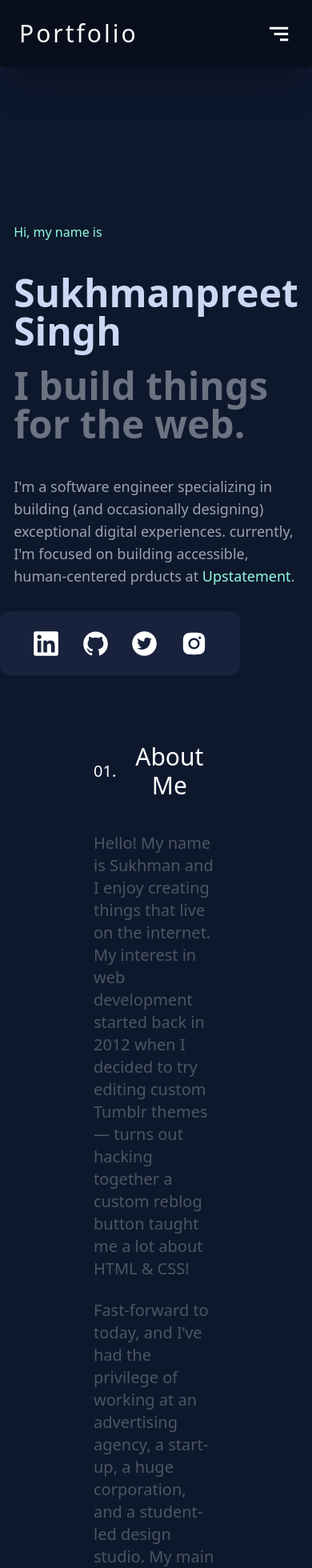
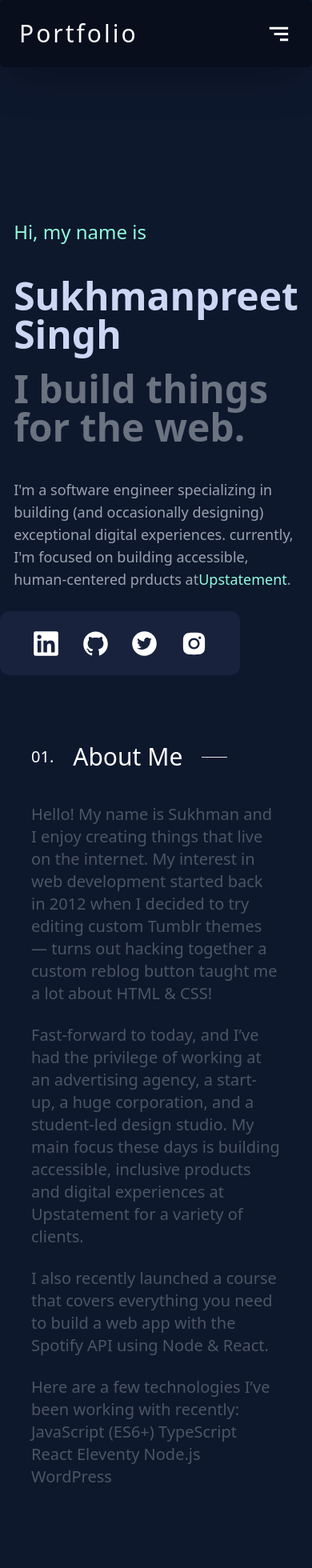
Before and after one commit to gillsukhman209/SinghPortfolio, a Next.js app: page / in a window 390 px wide. Shown: the top 1960 px of the page at 80% size. Built offline with nearby package versions, Linux system fonts and the light colour scheme.

Commit message:
made about page responsive

```diff
--- a/pages/About.js
+++ b/pages/About.js
@@ -4,13 +4,13 @@ function About() {
   return (
     <div className="w-full h-screen  ">
       <div className="es:-mt-96  w-full flex items-center xs:justify-between  justify-center h-full flex-col gap-20">
-        <div className="max-w-[40%] flex flex-col gap-10 text-xl text-gray-600">
+        <div className=" max-w-[80%] md:max-w-[40%] xl:max-w-[30%] flex flex-col gap-10 text-xl text-gray-600">
           <h1 className="text-3xl text-white text-center  ">
             <div className="flex gap-6 items-center">
               <span className="text-xl">01.</span>
-              <h1>About Me</h1>
+              <h1 className="text-">About Me</h1>
 
-              <hr className="w-[60%]" />
+              <hr className=" w-[10%] sm:w-[60%]" />
             </div>
           </h1>
           <p className="text-left flex flex-col gap-6">
--- a/pages/Home.js
+++ b/pages/Home.js
@@ -4,7 +4,9 @@ function Home() {
   return (
     <div className="w-full p-16  flex items-center justify-center h-screen ">
       <div className="flex flex-col gap-10">
-        <h1 className="text-[#91FCDC]  font-light">Hi, my name is</h1>
+        <h1 className="text-[#91FCDC] sm:text-3xl text-2xl font-light">
+          Hi, my name is
+        </h1>
         <div className="text-5xl sm:text-7xl font-semibold gap-5 flex flex-col">
           <h1 className="text-[#CDD6F3] ">Sukhmanpreet Singh</h1>
           <h1 className="text-gray-500">I build things for the web.</h1>
@@ -13,7 +15,7 @@ function Home() {
         <h1 className="text-gray-400 w-full sm:max-w-[50%] text-start text-lg font-light ">
           I'm a software engineer specializing in building (and occasionally
           designing) exceptional digital experiences. currently, I'm focused on
-          building accessible, human-centered prducts at{" "}
+          building accessible, human-centered prducts at
           <span className="text-[#91FCDC]">Upstatement</span>.
         </h1>
       </div>
```
